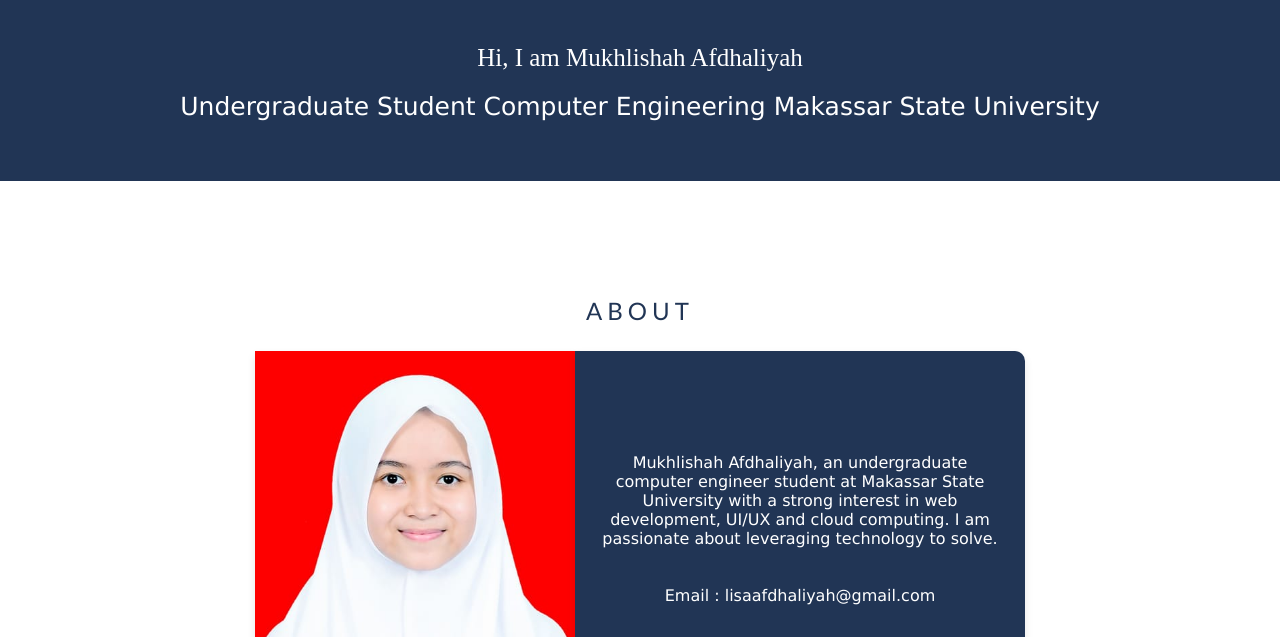
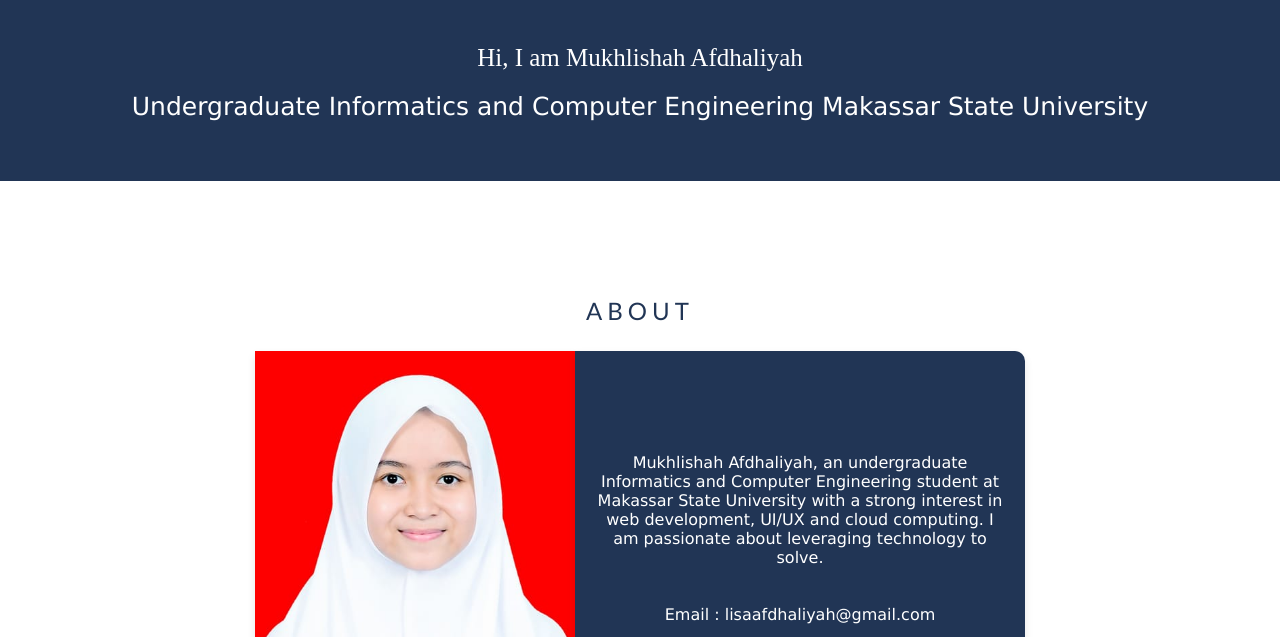
Before and after one commit to Lynxaf/portofolio-Lisa.io, a plain HTML site: page index.html in a window 1280 px wide. Shown: the part 58-695 px from the top of the page. Drawn offline with Linux system fonts and the light colour scheme.

Commit message:
Undergraduate Informatics and Computer Engineering

```diff
--- a/index.html
+++ b/index.html
@@ -26,7 +26,7 @@
           <article>
                <div class="perkenalan">
                     <p class="name">Hi, I am Mukhlishah Afdhaliyah</p>
-                    <p class="about">Undergraduate Student Computer Engineering Makassar State University</p>
+                    <p class="about">Undergraduate Informatics and Computer Engineering Makassar State University</p>
                </div>
           </article>
           <article>
@@ -38,7 +38,7 @@
                                 <img src="./img/foto_mukhlishah afdhaliyah.jpg" alt="">
                            </div>
                               <div class="card1">
-                                   <p>Mukhlishah Afdhaliyah, an undergraduate computer engineer student at Makassar State University with a strong interest in web development, UI/UX  and cloud computing. I am passionate about leveraging technology to solve.</p>
+                                   <p>Mukhlishah Afdhaliyah, an undergraduate Informatics and Computer Engineering student at Makassar State University with a strong interest in web development, UI/UX  and cloud computing. I am passionate about leveraging technology to solve.</p>
                                    <br><br>
                                    <p>Email : lisaafdhaliyah@gmail.com</p>
                                    <br><br>
```
